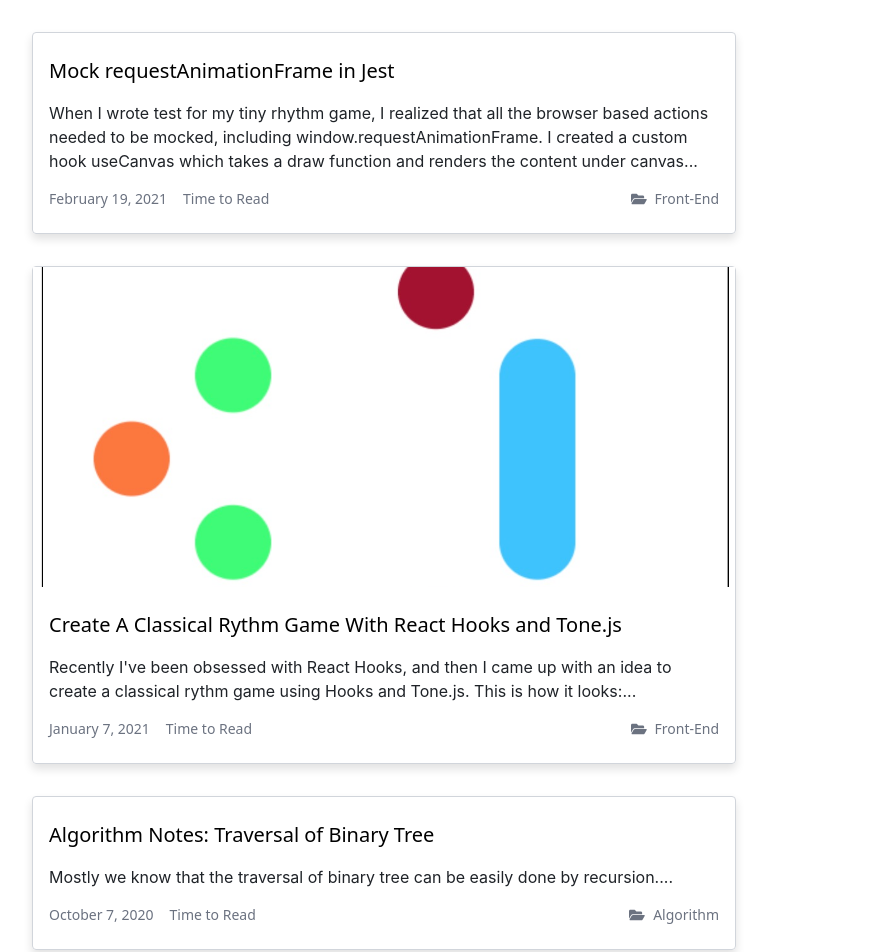
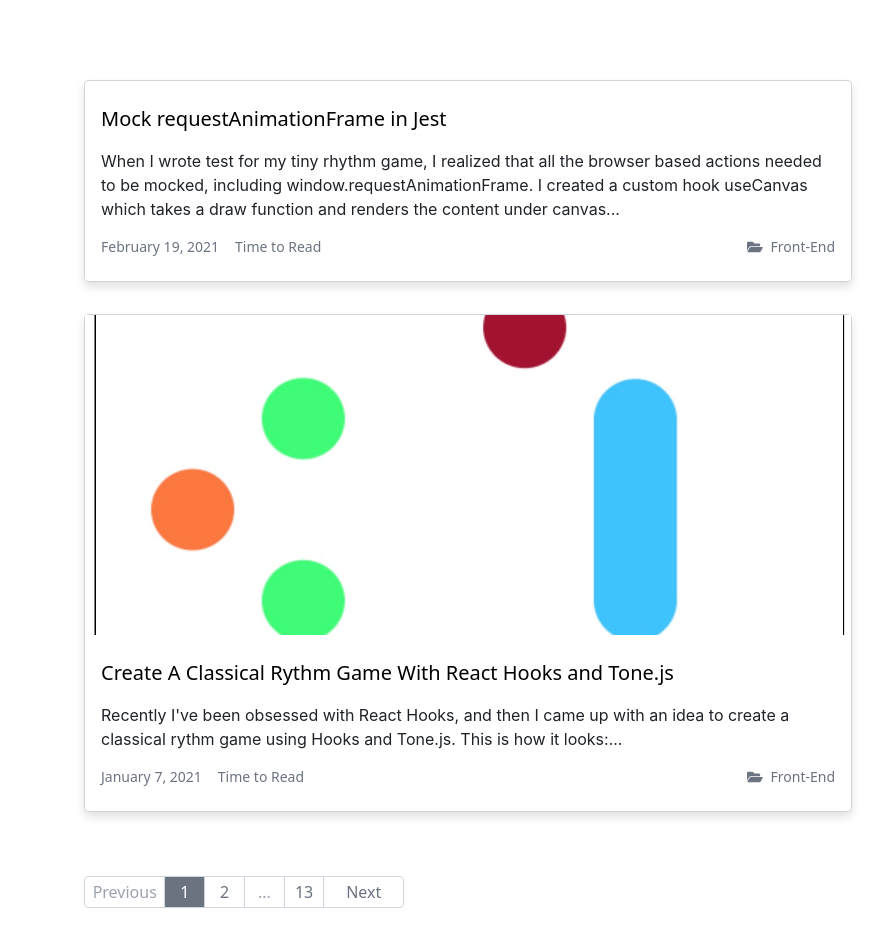
Before and after one commit to imagicbell/imagicbell.github.io, a Next.js app: page /blog/page1 in a window 1280 px wide. Shown: the top 952 px of the page, without its empty margins (0-885 px from the left). Built offline with nearby package versions, Linux system fonts and the light colour scheme.

Commit message:
blog: pagination

```diff
--- /dev/null
+++ b/components/paginate.js
@@ -0,0 +1,63 @@
+import Link from 'next/link'
+
+export default function Paginate({ pageCount, curPage }) {
+	let pages;
+	if (pageCount <= 4) {
+		pages = new Array(pageCount).fill().map((_, index) => index + 1);
+	} else {
+		pages = [curPage];
+		if (curPage > 1) pages.unshift(curPage-1);
+		if (curPage < pageCount) pages.push(curPage+1);
+		if (curPage > 3) pages.unshift('...');
+		if (curPage < pageCount - 2) pages.push('...');
+		if (!pages.includes(1)) pages.unshift(1);
+		if (!pages.includes(pageCount)) pages.push(pageCount);
+	}
+
+	const width = (pages.length + 4)*2.5;
+	const enablePrev = curPage > 1;
+	const enableNext = curPage < pageCount;
+
+	return (
+		<div className={`h-8 border border-gray-300 rounded flex`} style={{width: `${width}rem`}}>
+			<style jsx>{`
+				.paginate {
+					display: flex;
+					justify-content: center;
+					align-items: center;
+					color: #6b7280;
+					height: 100%;
+				}
+				.prev-next {
+					width: 5rem;
+				}
+				.page-num {
+					width: 2.5rem;
+				}
+				.disabled {
+					color: #9ca3af;
+					pointer-events: none;
+					cursor: not-allowed;
+				}
+				.current {
+					color: #fff;
+					background: #6b7280;
+				}
+			`}</style>
+
+			<Link href={`/blog/page${curPage-1}`}>
+				<a className={`paginate prev-next ${!enablePrev && 'disabled'}`}>Previous</a>
+			</Link>
+			{
+				pages.map(page => (
+					<Link key={page} href={`/blog/page${page}`}>
+						<a  className={`paginate page-num border-l border-gray-300 ${(page === curPage || page === '...') && 'disabled'} ${page === curPage && 'current'}`}>{page}</a>
+					</Link>
+				))
+			}
+			<Link href={`/blog/page${curPage+1}`}>
+				<a className={`paginate prev-next border-l border-gray-300 ${!enableNext && 'disabled'}`}>Next</a>
+			</Link>
+		</div>
+	)
+}
--- a/lib/constants.js
+++ b/lib/constants.js
@@ -1,4 +1,4 @@
-export const BLOG_PAGINATE = 8;
+export const BLOG_PAGINATE = 2;
 
 export const MORE_POST_NUM = 4;
 export const ABSTRACT_LENGTH_PREVIEW = 40;
--- a/pages/blog/[page].js
+++ b/pages/blog/[page].js
@@ -1,23 +1,38 @@
 import { getAllPosts, getPostBySlug, extractPostAbstract } from '../../lib/api';
 import { BLOG_PAGINATE, ABSTRACT_LENGTH_PREVIEW, ABSTRACT_LENGTH_CN_PREVIEW } from '../../lib/constants';
+import Layout from '../../components/layout'
+import Container from '../../components/container'
 import PostPreview from '../../components/post-preview'
+import Paginate from '../../components/paginate'
+import { useRouter } from 'next/router';
 
-export default function Blog({ posts }) {
+export default function Blog({ posts, pageCount }) {
+	const router = useRouter();
+	const curPage = parseInt(router.asPath.slice('/blog/page'.length));
+
 	return (
-		<div className="max-w-3xl p-8">
+		<Layout>
+      <Container>
+				<div className="max-w-3xl ml-16 py-20">
+					<div className='mb-16'>
 					{
 						posts.map(post => (
 							<PostPreview key={post.slug} post={post} />
 						))
 					}
 					</div>
+					<Paginate pageCount={pageCount} curPage={curPage} />
+				</div>
+			</Container>
+		</Layout>
 	)
 }
 
 export async function getStaticProps({ params }) {
 	const page = parseInt(params.page.slice(4));
-	let posts = getAllPosts(['slug', 'date'])
-							.slice((page - 1) * BLOG_PAGINATE, page * BLOG_PAGINATE)
+	let posts = getAllPosts(['slug', 'date']);
+	const pageCount = Math.ceil(posts.length / BLOG_PAGINATE);
+	posts = posts.slice((page - 1) * BLOG_PAGINATE, page * BLOG_PAGINATE)
 							 .map(p => {
 								let post = getPostBySlug(p.slug, [
 									'slug',
@@ -37,7 +52,8 @@ export async function getStaticProps({ params }) {
 							 });
 	return {
 		props: {
-			posts
+			posts,
+			pageCount,
 		}
 	}
 }
```
Lines whose indentation alone changed are shown as unchanged.
